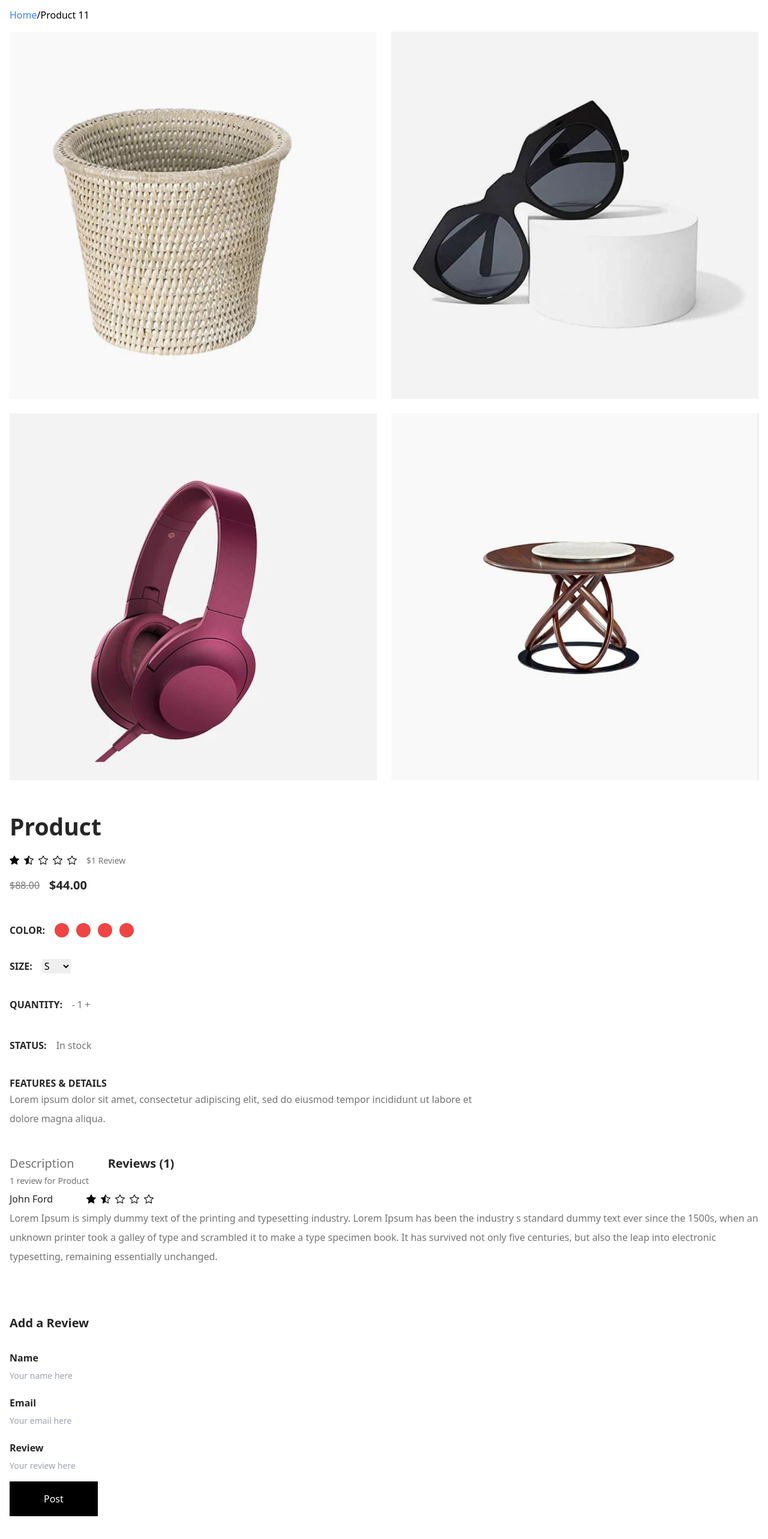
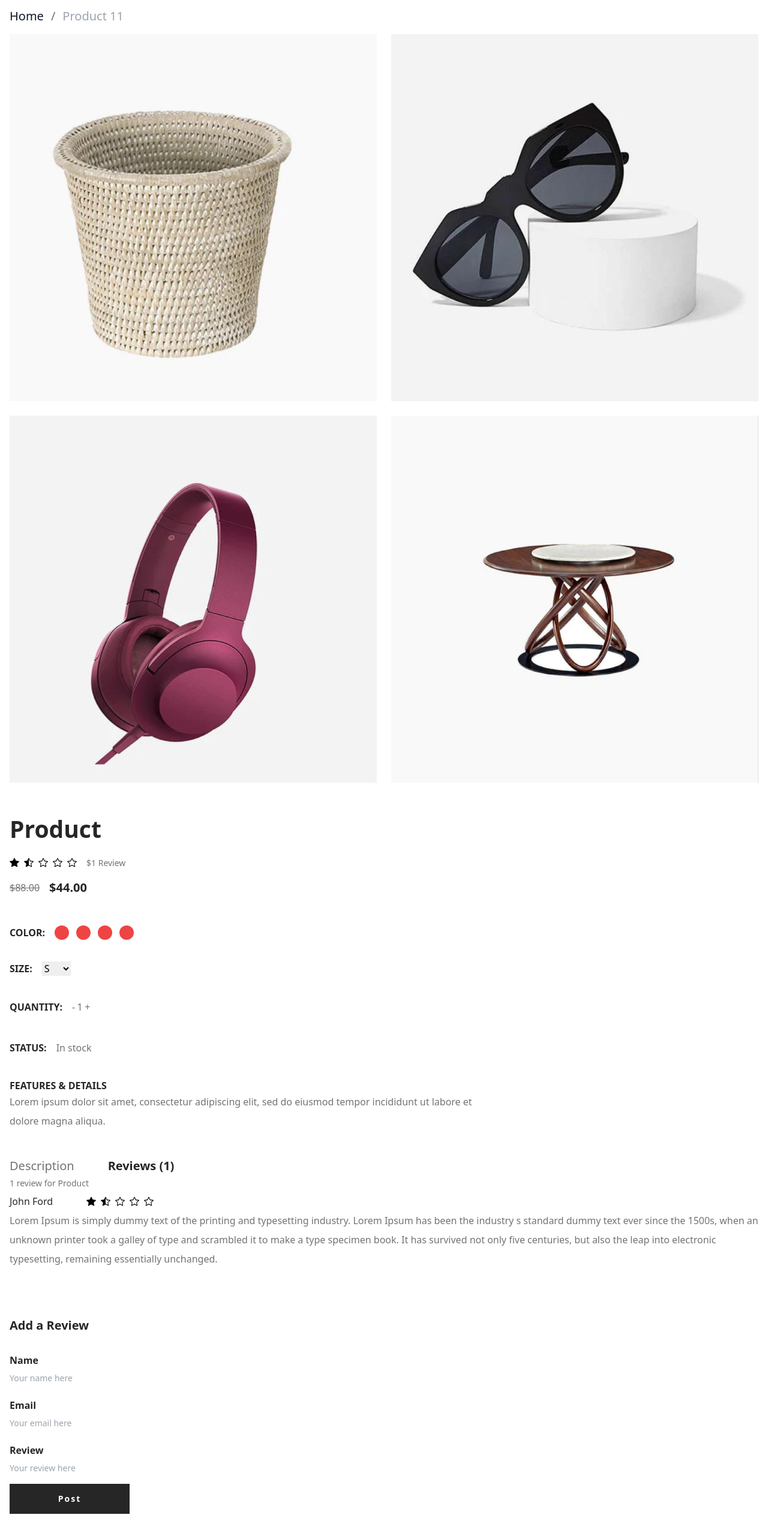
Before and after one commit to Alamin-Coding/Orebi-ecom, a React (Vite) app: page /product/11 in a window 1280 px wide. Shown: the part 192-2758 px from the top of the page at 60% size. Built offline with nearby package versions, Linux system fonts and the light colour scheme.

Commit message:
Some bug fixed

```diff
--- a/src/components/Banner.jsx
+++ b/src/components/Banner.jsx
@@ -1,3 +1,4 @@
+import Button from "./Button";
 const Banner = () => {
   return (
     <section className="bg-hero-1 bg-no-repeat bg-cover bg-center py-24 md:py-[165px]">
@@ -7,9 +8,9 @@ const Banner = () => {
           Up to <span className="text-[40px] text-[#262626]">50%</span>sale for
           all furniture items!
         </p>
-        <a className="inline-block px-14 py-4 bg-black text-white" href="#">
-          Shop now
-        </a>
+        <div>
+          <Button navigate="/shop">Shop Now</Button>
+        </div>
       </div>
     </section>
   );
--- a/src/components/Button.jsx
+++ b/src/components/Button.jsx
@@ -2,9 +2,9 @@
 
 import { Link } from "react-router-dom"
 
-const Button = ({children}) => {
+const Button = ({navigate = "/", children}) => {
   return (
-    <Link to={"/"} className="inline-block px-14 py-4 bg-black text-white border border-black hover:text-black hover:bg-slate-300 hover:transition-all">
+    <Link to={navigate} className="inline-block px-14 py-4 bg-black text-white border border-black hover:text-black hover:bg-slate-300 hover:transition-all">
       {children}
     </Link>
   )
--- a/src/components/DiscountProduct.jsx
+++ b/src/components/DiscountProduct.jsx
@@ -1,7 +1,9 @@
+
 import Button from "./Button";
 
 /* eslint-disable react/prop-types */
-const DiscountProduct = ({discountProductData}) => {
+const DiscountProduct = ({ discountProductData }) => {
+  console.log(discountProductData);
   return (
     <section>
       <div className="container">
@@ -20,7 +22,9 @@ const DiscountProduct = ({discountProductData}) => {
                 Up to <span className="text-[40px] text-[#262626]">30%</span>
                 sale for all phones!
               </p>
-              <Button>Shop Now</Button>
+              <div>
+                <Button navigate="/shop">Shop Now</Button>
+              </div>
             </div>
           </div>
 
@@ -39,7 +43,9 @@ const DiscountProduct = ({discountProductData}) => {
                   Up to <span className="text-[40px] text-[#262626]">70%</span>
                   sale for all electronics!
                 </p>
-                <Button>Shop Now</Button>
+                <div>
+                  <Button navigate="/shop">Shop Now</Button>
+                </div>
               </div>
             </div>
             <div className="relative">
@@ -56,7 +62,9 @@ const DiscountProduct = ({discountProductData}) => {
                   Up to <span className="text-[40px] text-[#262626]">50%</span>
                   sale for all furniture items!
                 </p>
-                <Button>Shop Now</Button>
+                <div>
+                  <Button navigate="/shop">Shop Now</Button>
+                </div>
               </div>
             </div>
           </div>
--- a/src/components/productCard.jsx
+++ b/src/components/productCard.jsx
@@ -2,26 +2,31 @@
 import { Link } from "react-router-dom";
 import ConvertCurrency from "../helper/convertCurrency";
 
-const ProductCard = ({product}) => {
-  const {thumbnail, price, title, newProduct , id} = product
+const ProductCard = ({ product }) => {
+  const { thumbnail, price, title, newProduct, id } = product;
 
   return (
     <>
-    <Link to={`product/${id}`}>
       <div className="relative">
-          {newProduct && <label
+        {newProduct && (
+          <label
             htmlFor="/"
             className="absolute z-10 left-3 top-3 px-7 py-2 text-base bg-black text-white text-[14px]"
           >
             New
-          </label>}
+          </label>
+        )}
 
         <div className="relative group hover:cursor-pointer">
-          <img
-            className="object-cover w-full h-52"
-            src={thumbnail}
-            alt="image-4"
-          />
+          <Link to={`product/${id}`}>
+            <figure>
+              <img
+                className="object-cover w-full h-52"
+                src={thumbnail}
+                alt="image-4"
+              />
+            </figure>
+          </Link>
           <div className="absolute w-full bottom-0 right-0 bg-white opacity-0 group-hover:opacity-100 transition-all">
             <div className="flex flex-col gap-2 py-4 px-4">
               <p className="flex justify-end gap-3 items-center">
@@ -97,7 +102,7 @@ const ProductCard = ({product}) => {
         </div>
         <div className="py-6">
           <h4 className="text-heading text-xl leading-normal font-bold flex justify-between gap-2 items-center">
-            <Link to="/">{title}</Link>
+            <Link to={`product/${id}`}>{title}</Link>
             <span className="text-[#767676] text-base leading-normal font-normal">
               <ConvertCurrency price={price} />
             </span>
@@ -105,7 +110,6 @@ const ProductCard = ({product}) => {
           <p className="text-paragraph text-base leading-normal">Black</p>
         </div>
       </div>
-      </Link>
     </>
   );
 };
--- a/src/components/single-product/singleProductDescription.jsx
+++ b/src/components/single-product/singleProductDescription.jsx
@@ -1,8 +1,9 @@
+/* eslint-disable react/prop-types */
 import Color from "./color";
 import { BsStarFill, BsStarHalf, BsStar } from "react-icons/bs";
 import Button from "../Button";
 
-const SingleProductDescription = ({ productName }) => {
+const SingleProductDescription = () => {
   return (
     <>
       <div>
@@ -149,7 +150,6 @@ const SingleProductDescription = ({ productName }) => {
             and scrambled it to make a type specimen book. It has survived not
             only five centuries, but also the leap into electronic typesetting,
             remaining essentially unchanged.
-            <br />
           </p>
         </div>
 
@@ -201,7 +201,10 @@ const SingleProductDescription = ({ productName }) => {
                 />
               </div>
             </div>
-            <Button>Post</Button>
+            <button
+              className="w-[200px] h-[50px] bg-neutral-800 text-center text-white text-[14px] font-bold tracking-[2px]"
+              onClick={() => alert("Post")}
+            >Post</button>
           </form>
         </div>
       </div>
--- a/src/routes/singleProduct.jsx
+++ b/src/routes/singleProduct.jsx
@@ -9,11 +9,12 @@ const SingleProduct = () => {
       <div className="container">
         {/* Breadcrumb start */}
         <div className="py-4">
-          <p>
-            <Link to={"/"} className="text-blue-500">
+          <p className="text-neutral-500 text-xl font-normal flex gap-3 items-center">
+            <Link to={"/"} className="text-slate-900">
               Home
             </Link>
-            /<span>Product {id}</span>
+            /
+            <span className="text-gray-400">Product {id}</span>
           </p>
         </div>
         {/* Breadcrumb end */}
@@ -21,6 +22,7 @@ const SingleProduct = () => {
         {/* Image Grid start */}
         <ImageGrid />
         {/* Image Grid end */}
+
         {/* Product Description start */}
         <SingleProductDescription />
         {/* Product Description end */}
```
